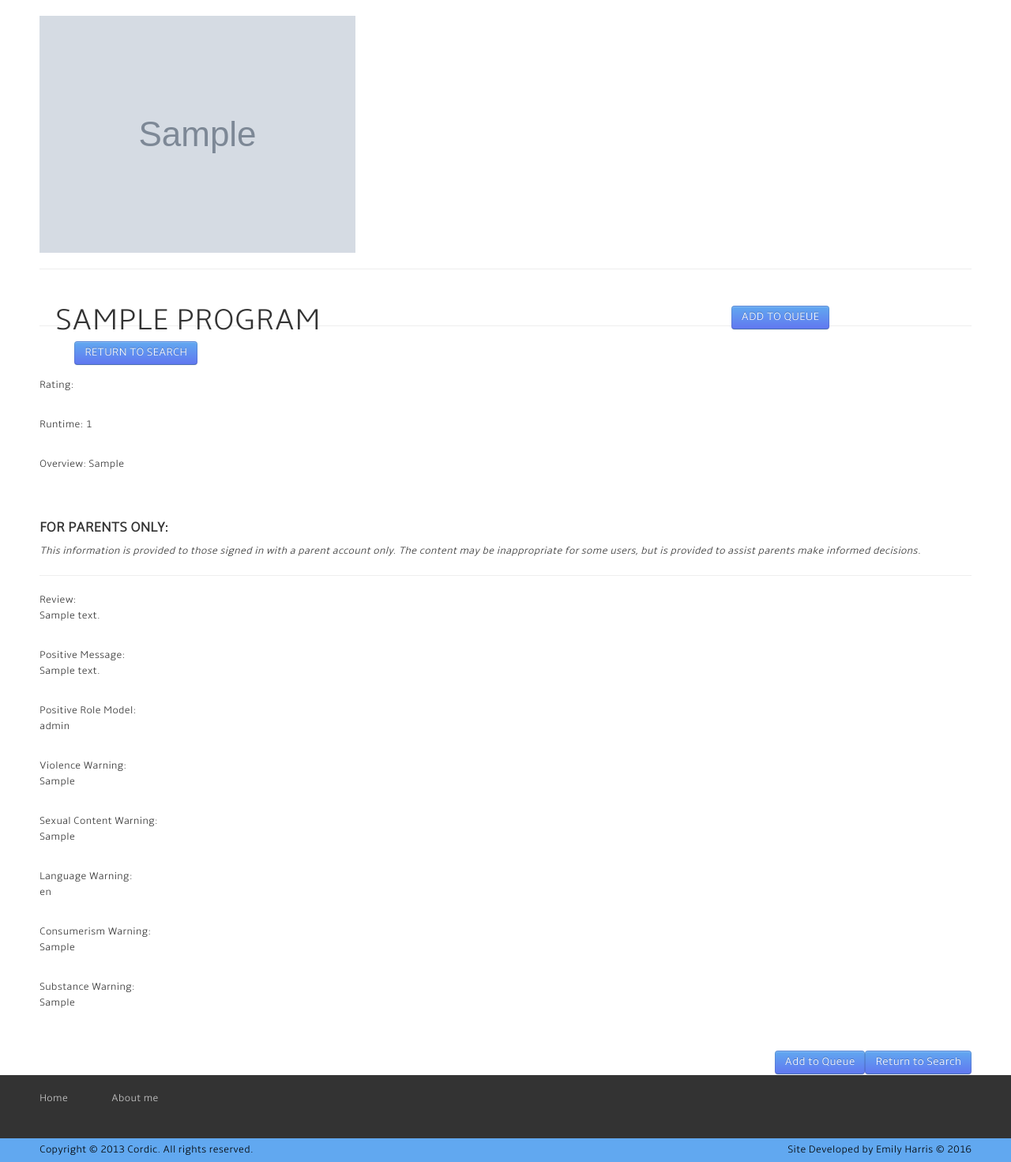
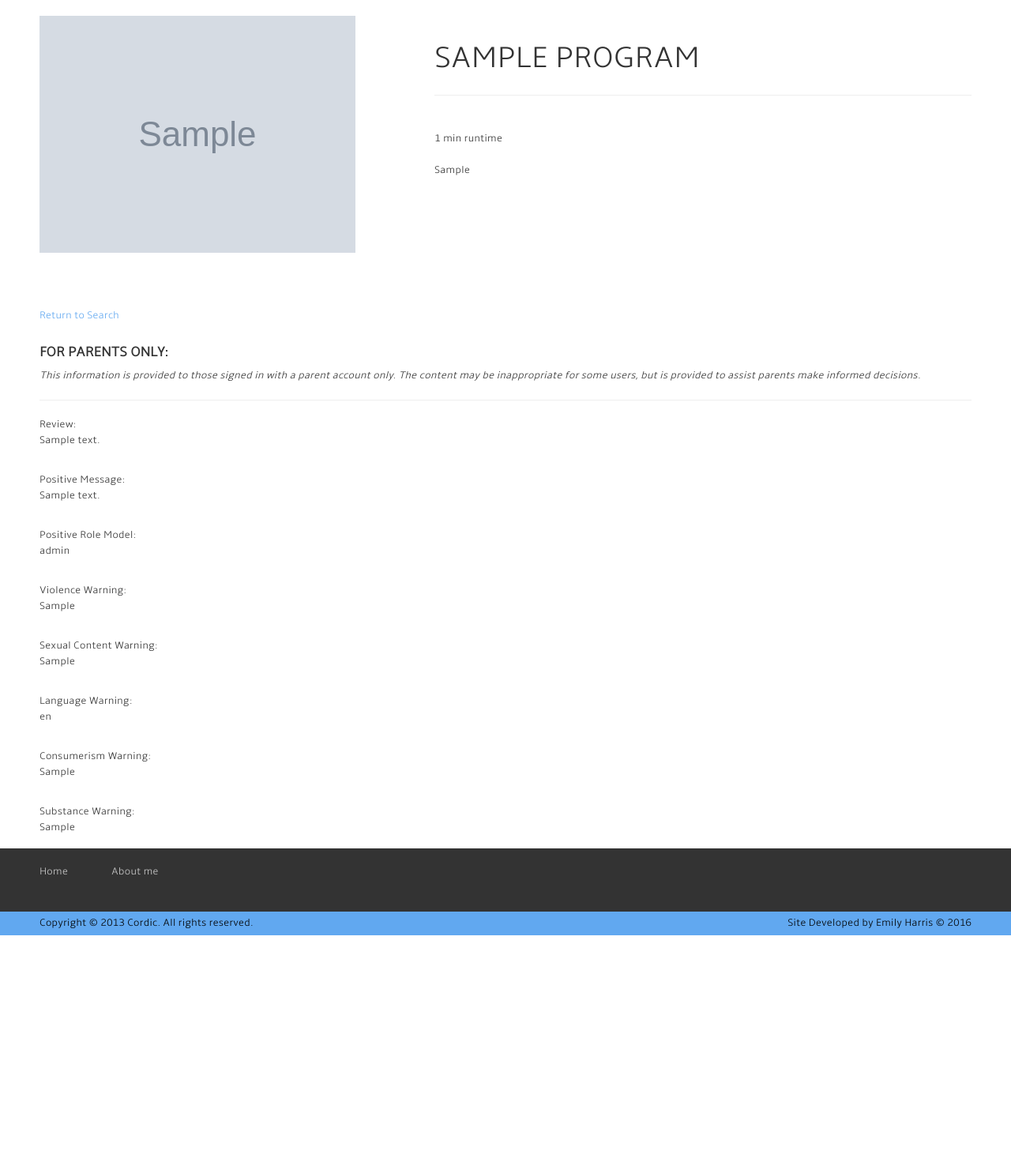
Before and after one commit to emilycharris/final_project, a Django app: page /program_detail/1/ in a window 1280 px wide. Shown: the part 130-1601 px from the top of the page at 79% size. After the commit the page ends 1314 px from the top, so only its background shows below. Run offline with Django 3.2, Linux system fonts and the light colour scheme; a user stored in the database is signed in; tables that the repository leaves empty hold one stand-in row (values such as "Sample post"); grey boxes marked "Sample" are stand-in pictures; parts of the project's set-up code (start-up, migrations or seed data) failed here and were passed over; some libraries are stand-ins or nearby versions.

Commit message:
formatting on program detail page

```diff
--- a/main/views.py
+++ b/main/views.py
@@ -111,7 +111,7 @@ class QueueProgramDetailView(DetailView):
     def get_queryset(self, **kwargs):
         queueprogram_id = self.kwargs.get('pk')
         program_id = queueprogram_id.program.id
-        print(program_id)
+        return program_id
 
 class QueueCreateView(CreateView):
     model = QueueProgram
--- a/templates/main/program_detail.html
+++ b/templates/main/program_detail.html
@@ -2,23 +2,49 @@
 {% load staticfiles %}
 
 {% block content %}
-<div class="container">
-  <br>
-  <img src="{{object.banner}}" alt="" class='centered' enctype=multipart/form-data/><hr>
-
-  <h1><div class='span8 heading'>{{object.name}}  </div>
-  <div class="span2 heading"><a class="btn btn-primary pull-right" type="button" href="{% url 'queue_create_view' user.queue.id object.pk %}">Add to Queue</a></div>
-  <div class="span2 heading"><a class='btn btn-primary pull-right' href="javascript:history.go(-1)">Return to Search</a></div>
-</h1>
-<br>
-<br>
 
 
 
+<div class="container">
+<br>
+    <div class="row">
+        <!-- Left content
+            ===========================================================================================-->
+        <div class="span5">
+            <div id="myCarousel" class="carousel slide proj-det">
+                <!-- Carousel items -->
+                <div class="carousel-inner wrap">
+                    <div class="active item" id='aboutme'><img alt=""  src="{{object.thumbnail}}"></div>
+                    {# <div class="item"><img alt=""  src="images/img/proj2.jpg" ></div>#}
+                    {# <div class="item"><img alt=""  src="images/img/proj3.jpg" ></div>#}
+                </div>
+                <br><a href="javascript:history.go(-1)">Return to Search</a>
 
-  <p>Rating: {{object.rating}}</p><br>
-  <p>Runtime: {{object.runtime}}</p><br>
-  <p>Overview: {{object.overview}}</p><br>
+            </div>
+
+        </div>
+
+
+        <!-- aside
+            =============================================================================================-->
+        <aside class="span7">
+
+            <!-- About Project -->
+            <div class="wrap">
+                <h1>{{object}}</h1>
+                <p>
+                  {{object.rating}}<br/>
+                  {{object.runtime}} min runtime
+                        <br/><br/>
+                    {{object.overview}}
+                </p>
+            </div><!--/About Project-->
+            <!-- Description -->
+
+
+
+                </aside>
+                <div class="span12">
 
                 {% if request.user.profile.parent == None %}
                 <br>
@@ -34,11 +60,15 @@
                   <p>Consumerism Warning: <br>{{object.consumerism}}</p><br>
                   <p>Substance Warning: <br>{{object.substance}}</p><br>
                   {% endif %}
-  <br>
-  <a class='btn btn-primary pull-right' href="javascript:history.go(-1)">Return to Search</a>
-  <a class="btn btn-primary pull-right" type="button" href="{% url 'queue_create_view' user.queue.id object.pk %}">Add to Queue</a></span>
 
-<br><br>
+
+                  </div><!-- /Description -->
+
           </div>
 
+
+
+
+</div><!--/container-->
+
 {% endblock %}
--- a/what_to_watch/urls.py
+++ b/what_to_watch/urls.py
@@ -29,7 +29,7 @@ urlpatterns = [
     url(r'^accounts/profile/$', login_required(ParentProfileUpdateView.as_view()), name="profile_update_view"),
     url(r'^program_list/$', login_required(ProgramListView.as_view()), name='program_list_view'),
     url(r'^program_detail/(?P<pk>\d+)/$', login_required(ProgramDetailView.as_view()), name='program_detail_view'),
-    url(r'^program_detail/(?P<pk>\d+)/$', login_required(QueueProgramDetailView.as_view()), name='queue_program_detail_view'),
+    url(r'^program_detail/(?P<pk>\d+)/(?P<page>\d+)/$', login_required(QueueProgramDetailView.as_view()), name='queue_program_detail_view'),
     url(r'^queue_create/(?P<pk>\d+)/(?P<program_pk>\d+)/(?P<page>\d+)/$', login_required(QueueCreateView.as_view()), name='queue_create_view'),
     url(r'^queue_list/$', login_required(QueueListView.as_view()), name='queue_list_view'),
     url(r'^child_queue_list/(?P<pk>\d+)/$', login_required(ChildQueueListView.as_view()), name='child_queue_list_view'),
```
Also changed, not shown: templates/main/about_me.html (+4 -4 lines). Lines whose indentation alone changed are shown as unchanged.
